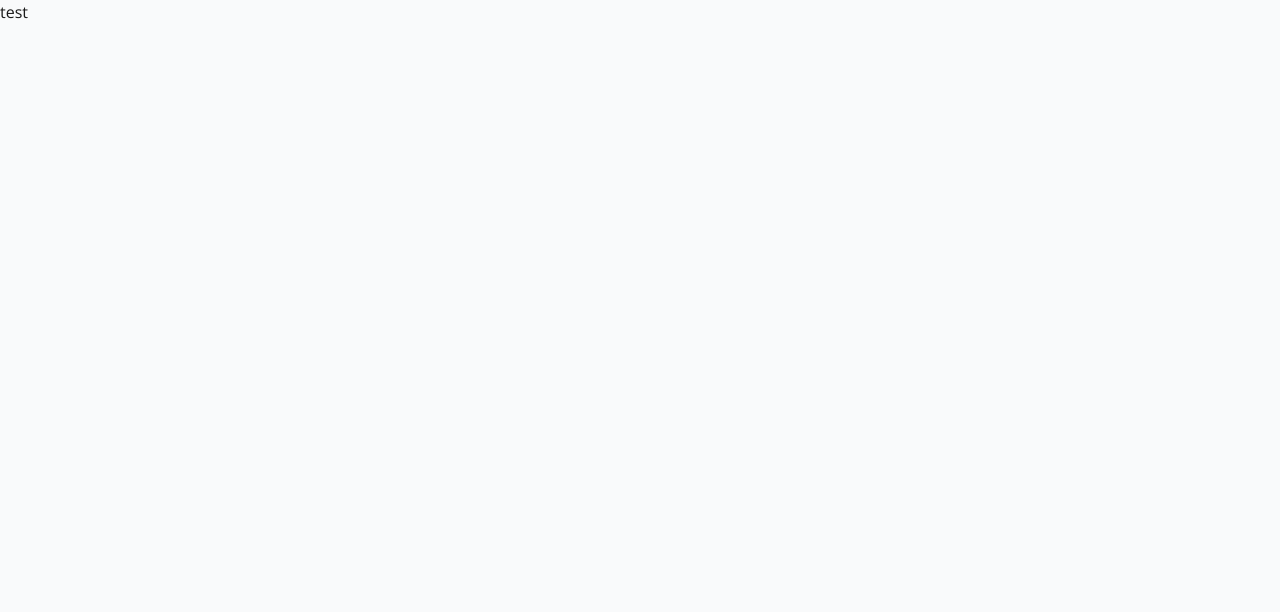
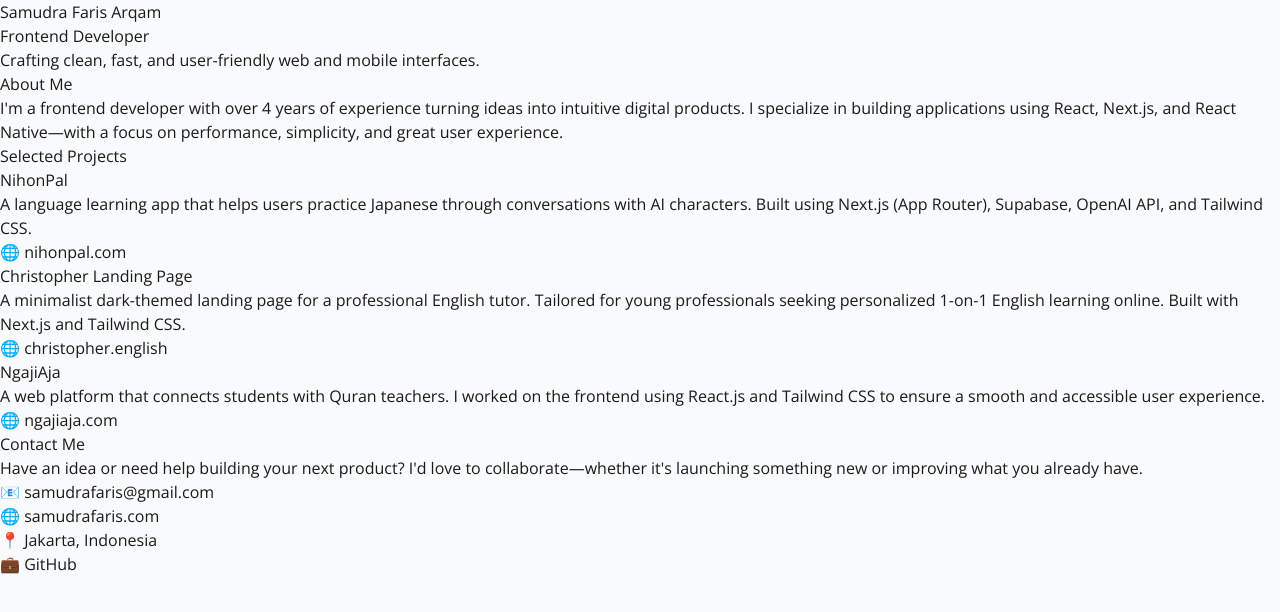
Before and after one commit to samudraarq/samudra-web, a Next.js app: page / in a window 1280 px wide. Shown: the top 612 px of the page. Built offline with nearby package versions, Linux system fonts and the light colour scheme.

Commit message:
add contents

```diff
--- a/src/app/page.tsx
+++ b/src/app/page.tsx
@@ -1,3 +1,17 @@
+import AboutSection from "@/components/about-section";
+import ContactSection from "@/components/contact-section";
+import HeroSection from "@/components/hero-section";
+import ProjectsSection from "@/components/projects-section";
+
 export default function Home() {
-  return <div>test</div>;
+  return (
+    <div>
+      <main>
+        <HeroSection />
+        <AboutSection />
+        <ProjectsSection />
+        <ContactSection />
+      </main>
+    </div>
+  );
 }
--- /dev/null
+++ b/src/components/about-section.tsx
@@ -0,0 +1,15 @@
+const AboutSection = () => {
+  return (
+    <div className="about-section">
+      <h2>About Me</h2>
+      <p>
+        I'm a frontend developer with over 4 years of experience turning ideas
+        into intuitive digital products. I specialize in building applications
+        using React, Next.js, and React Native—with a focus on performance,
+        simplicity, and great user experience.
+      </p>
+    </div>
+  );
+};
+
+export default AboutSection;
--- /dev/null
+++ b/src/components/contact-section.tsx
@@ -0,0 +1,21 @@
+const ContactSection = () => {
+  return (
+    <div className="contact-section">
+      <h2>Contact Me</h2>
+      <p>
+        Have an idea or need help building your next product? I'd love to
+        collaborate—whether it's launching something new or improving what you
+        already have.
+      </p>
+
+      <div className="contact-info">
+        <p>📧 samudrafaris@gmail.com</p>
+        <p>🌐 samudrafaris.com</p>
+        <p>📍 Jakarta, Indonesia</p>
+        <p>💼 GitHub</p>
+      </div>
+    </div>
+  );
+};
+
+export default ContactSection;
--- /dev/null
+++ b/src/components/hero-section.tsx
@@ -0,0 +1,10 @@
+const HeroSection = () => {
+  return (
+    <div className="hero-section">
+      <h1>Samudra Faris Arqam</h1>
+      <h2>Frontend Developer</h2>
+      <p>Crafting clean, fast, and user-friendly web and mobile interfaces.</p>
+    </div>
+  );
+};
+export default HeroSection;
--- /dev/null
+++ b/src/components/projects-section.tsx
@@ -0,0 +1,39 @@
+const ProjectsSection = () => {
+  return (
+    <div className="projects-section">
+      <h2>Selected Projects</h2>
+
+      <div className="project">
+        <h3>NihonPal</h3>
+        <p>
+          A language learning app that helps users practice Japanese through
+          conversations with AI characters. Built using Next.js (App Router),
+          Supabase, OpenAI API, and Tailwind CSS.
+        </p>
+        <p>🌐 nihonpal.com</p>
+      </div>
+
+      <div className="project">
+        <h3>Christopher Landing Page</h3>
+        <p>
+          A minimalist dark-themed landing page for a professional English
+          tutor. Tailored for young professionals seeking personalized 1-on-1
+          English learning online. Built with Next.js and Tailwind CSS.
+        </p>
+        <p>🌐 christopher.english</p>
+      </div>
+
+      <div className="project">
+        <h3>NgajiAja</h3>
+        <p>
+          A web platform that connects students with Quran teachers. I worked on
+          the frontend using React.js and Tailwind CSS to ensure a smooth and
+          accessible user experience.
+        </p>
+        <p>🌐 ngajiaja.com</p>
+      </div>
+    </div>
+  );
+};
+
+export default ProjectsSection;
```
